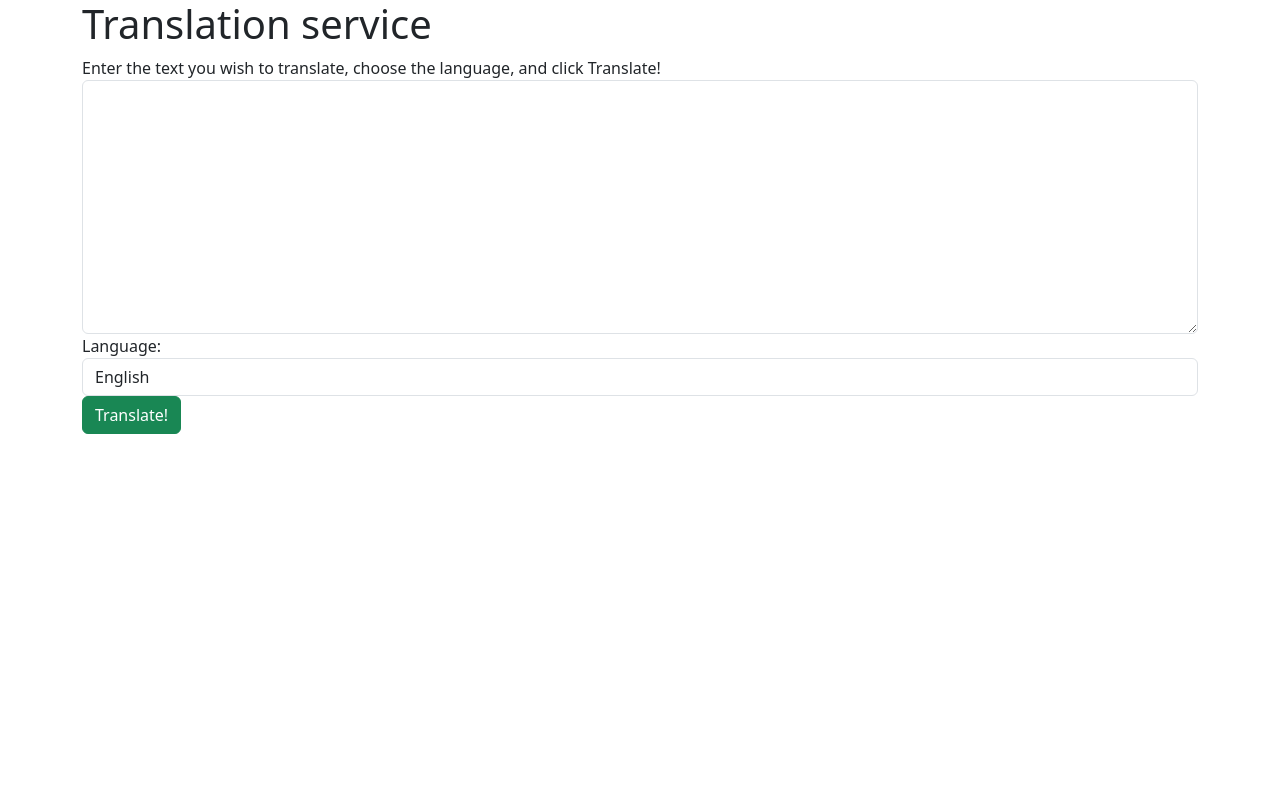
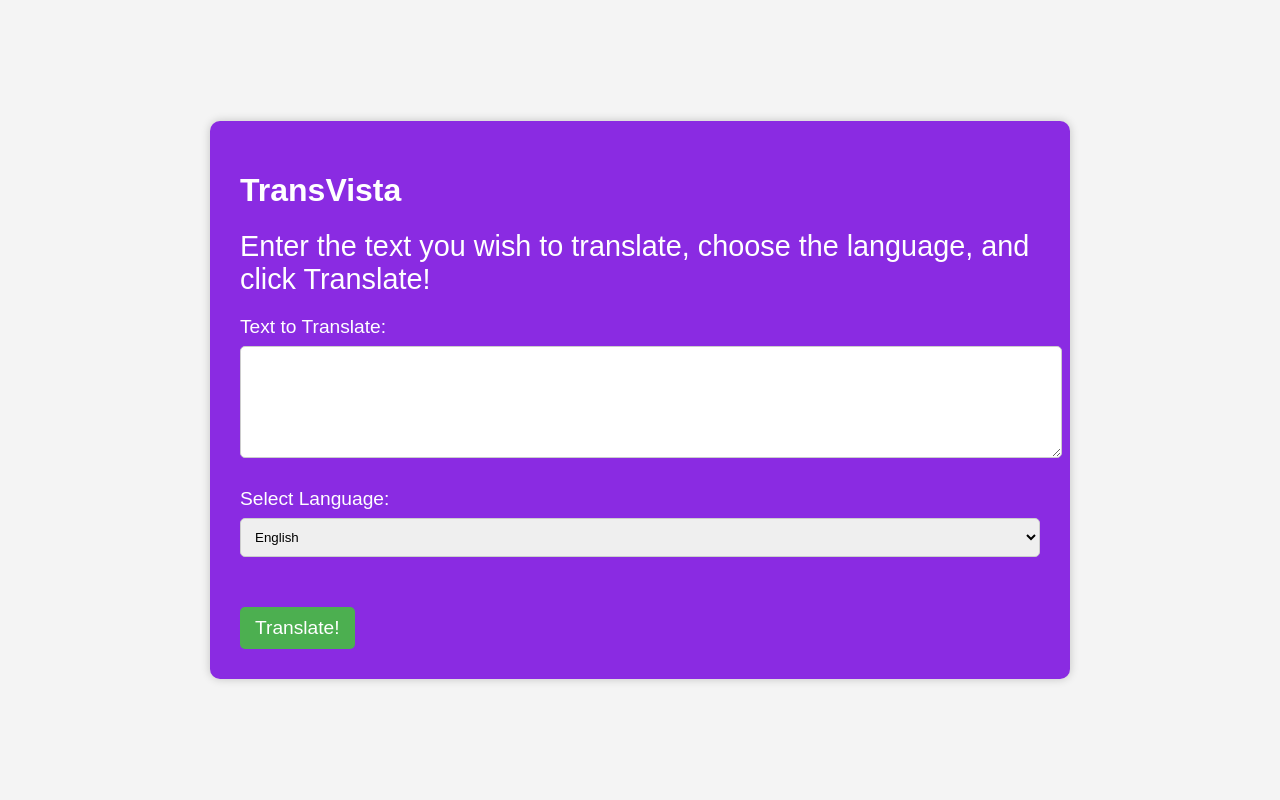
Before and after one commit to AmrutaNichale/trans-app, a Flask app: page / in a window 1280 px wide. Run offline with Flask 3, Linux system fonts and the light colour scheme.

Commit message:
Update index.html

```diff
--- a/templates/index.html
+++ b/templates/index.html
@@ -3,20 +3,89 @@
 <head>
     <meta charset="UTF-8">
     <meta name="viewport" content="width=device-width, initial-scale=1.0">
-    <link href="https://cdn.jsdelivr.net/npm/bootstrap@5.3.0/dist/css/bootstrap.min.css" rel="stylesheet" integrity="sha384-9ndCyUaIbzAi2FUVXJi0CjmCapSmO7SnpJef0486qhLnuZ2cdeRhO02iuK6FUUVM" crossorigin="anonymous">
+    <!-- <link href="https://cdn.jsdelivr.net/npm/bootstrap@5.3.0/dist/css/bootstrap.min.css" rel="stylesheet" integrity="sha384-9ndCyUaIbzAi2FUVXJi0CjmCapSmO7SnpJef0486qhLnuZ2cdeRhO02iuK6FUUVM" crossorigin="anonymous"> -->
     <title>Translator</title>
+    <style>
+        body {
+            margin: 0;
+            font-family: 'Arial', sans-serif;
+            background-color: #f4f4f4;
+        }
+
+        .container {
+            height: 100vh;
+            width: 100%;
+            display: flex;
+            justify-content: center;
+            align-items: center;
+        }
+
+        .Main-container {
+            max-width: 800px;
+            width: 90%;
+            padding: 30px;
+            background-color: #8a2be2;
+            border-radius: 10px;
+            box-shadow: 0 0 10px rgba(0, 0, 0, 0.2);
+            color: #fff;
+        }
+
+        .intro-text {
+            font-size: 1.8em;
+            margin-bottom: 20px;
+        }
+
+        .form-group {
+            display: flex;
+            flex-direction: column;
+            margin-bottom: 20px;
+        }
+
+        .form-control {
+            width: 100%;
+            padding: 10px;
+            border: 1px solid #ccc;
+            border-radius: 5px;
+            margin-bottom: 10px;
+        }
+
+        label {
+            font-size: 1.2em;
+            margin-bottom: 8px;
+        }
+
+        select {
+            width: 100%;
+            padding: 10px;
+            border: 1px solid #ccc;
+            border-radius: 5px;
+            cursor: pointer;
+        }
+
+        .btn.btn-success {
+            margin-top: 20px;
+            background-color: #4caf50;
+            color: #fff;
+            padding: 10px 15px;
+            border: none;
+            border-radius: 5px;
+            cursor: pointer;
+            font-size: 1.2em;
+        }
+    </style>
 </head>
 <body>
     <div class="container">
-        <h1>Translation service</h1>
-        <div>Enter the text you wish to translate, choose the language, and click Translate!</div>
-        <div>
+        <div class="Main-container">
+            <h1>TransVista</h1>
+            <div class="intro-text">Enter the text you wish to translate, choose the language, and click Translate!</div>
             <form method="POST">
                 <div class="form-group">
-                    <textarea name="text" cols="20" rows="10" class="form-control"></textarea>
+                    <label for="text">Text to Translate:</label>
+                    <textarea name="text" cols="60" rows="6" class="form-control"></textarea>
                 </div>
                 <div class="form-group">
-                    <label for="language">Language:</label>
+                    <label for="language">Select Language:</label>
                     <select name="language" class="form-control">
                         <option value="en">English</option>
                         <option value="it">Italian</option>
```
